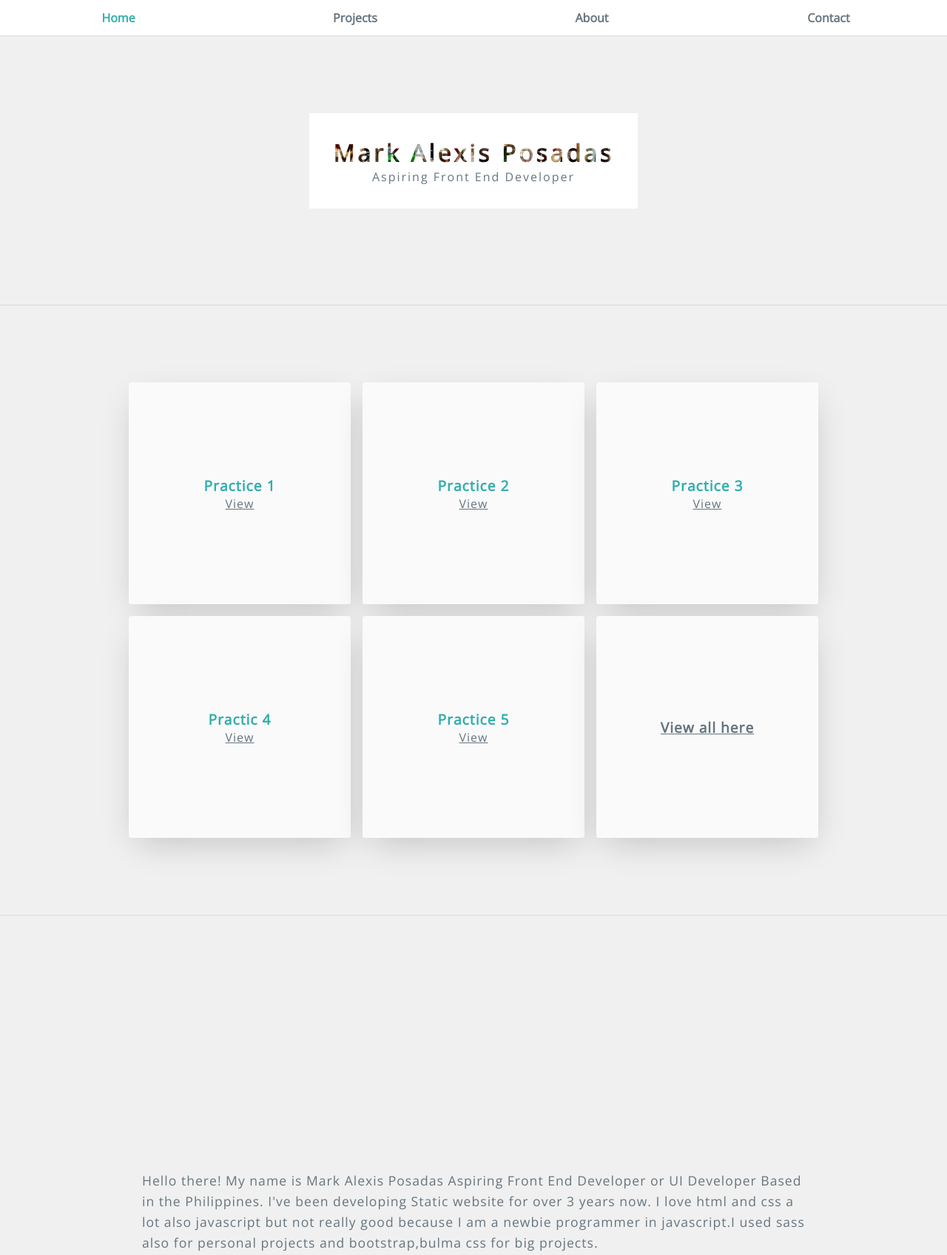
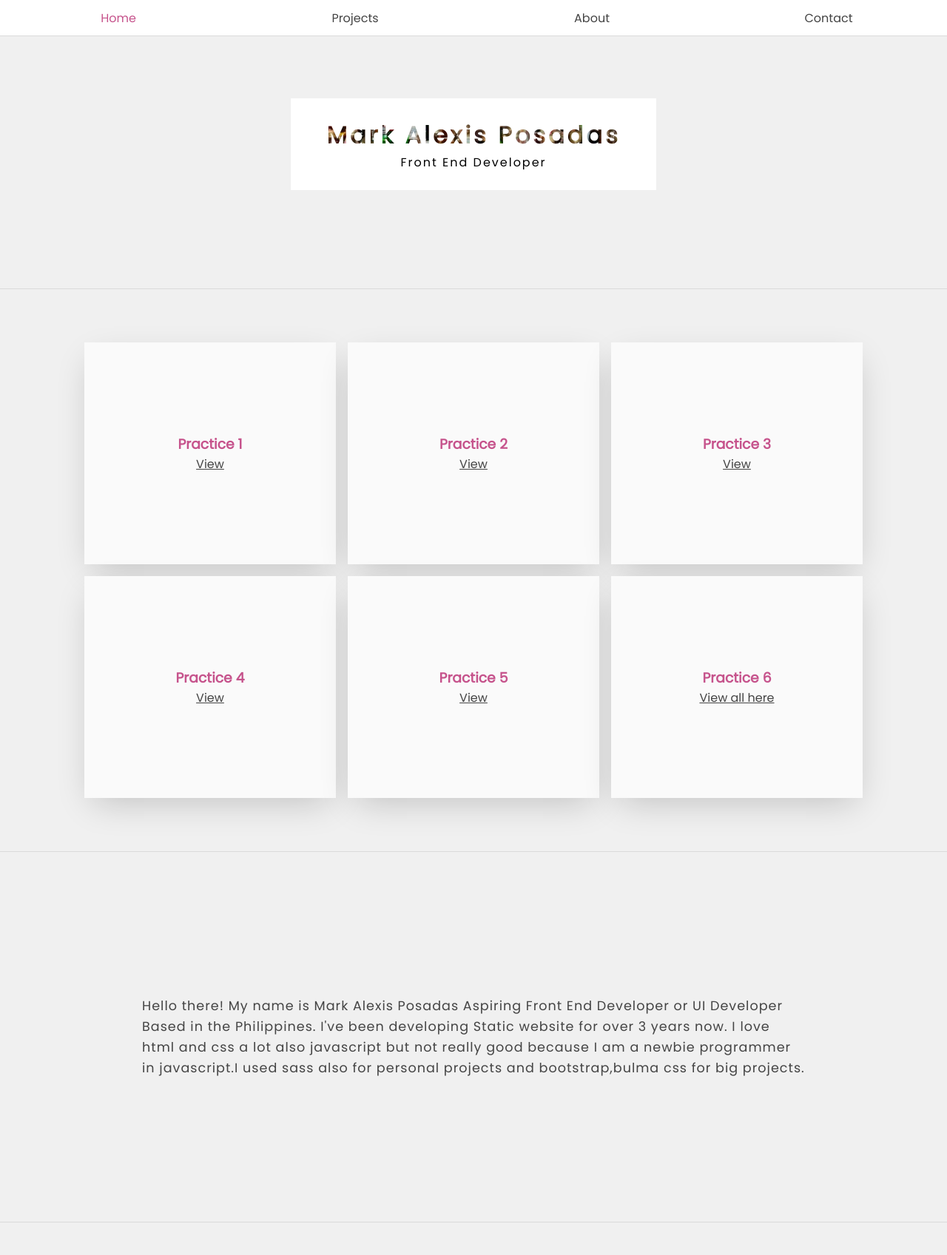
Before and after one commit to alexisbiersack/Light-version, a plain HTML site: page index.html in a window 1280 px wide. Shown: the top 1697 px of the page at 74% size. Drawn offline with nearby package versions, Linux system fonts and the light colour scheme.

Commit message:
change style and added bem

```diff
--- a/css/style.scss
+++ b/css/style.scss
@@ -1,5 +1,5 @@
 /*variables*/
-$font-size-color: #66757f;
+$font-color: #444;
 $active-color: #32ADAD;
 $bg-nav: #fff;
 $border-color: #dadada;
@@ -13,13 +13,26 @@ $bg-color: #f0f0f0; /* reset */
 /* /reset */
 // global
 html body {
-    font-family: 'Open Sans', sans-serif;
+		font-family: 'Poppins', sans-serif;
 		scroll-behavior: smooth;
 }
 
 main {
 		width: 100%;
 }
+
+%flex {
+	display: flex;
+	justify-content: center;
+	align-items: center;
+}
+
+%maxwidth {
+	max-width: 90%;
+	margin: 0 auto;
+}
+
+//end global
 
 h1,
 h2,
@@ -30,86 +43,54 @@ h6 {
 		-webkit-font-smoothing: antialiased;
 		text-rendering: optimizelegibility;
 }
-// global
-// header
 
-#top-header {
-    background: $bg-nav;
+.header-top {
 	border-bottom: 1px solid $border-color;
   width: 100%;
   position: fixed;
   top: 0;
   left: 0;
   right: 0;
-    // navigation-bar
-    .navigation-bar {
-        display: flex;
-        justify-content: center;
-        align-items: center;
+}
+ .header__background {
+  	background: $bg-nav;
+}
+
+.header-nav {
+	  @extend %flex;
     flex-direction: row;
     height: 3rem;
-
-        .logo {
-            font-weight: 700;
-            color: $active-color;
-
-            &:hover {
-                color: $active-color;
+    list-style: none;
+    padding: 0;
+    .active {
+    	color: #c6538c;
+    }
+    a {
+    	flex: 1;
+    	text-decoration: none;
+    	color: $font-color;
+    	text-align: center;
     }
 }
 
-        a {
-            position: relative;
-            flex: 1;
-            color: $font-size-color;
-            text-decoration: none;
-            text-align: center;
-            font-weight: 700;
-
-            &:hover {
-                color: $active-color;
-            }
-        }
-    }
-}
-// header
-// container
-
-#container {
-    // height: 100vh;
+.hero {
 	 width: 100%;
    background: $bg-color;
    border-bottom: 1px solid $border-color;
-
-    .row {
+   .hero__container {
    	 width: 100%;
      height: 390px;
-        display: flex;
-        justify-content: center;
-        align-items: center;
+     @extend %flex;
      flex-flow: column;
+     .hero__row {
+     	background: #fff;
+     	padding: 1.6rem 3rem;
      }
-    // .img-size {
-    //     width: 300px;
-    //     height: 300px;
-    //     img {
-    //         width: 100%;
-    //         max-width: 100%;
-    //         border-radius: 100%;
-    //     }
-    // }
-    .background-title {
-        background: #fff;
-        padding: 2rem;
    }
-
-    .description {
+   .hero__title, .hero__subtitle {
    	text-align: center;
-        color: $font-size-color;
    }
-
-    .name {
-        text-align: center;
+   .hero__title {
    	 font-size: 2rem;
      font-weight: 700;
      letter-spacing: 4px;
@@ -118,182 +99,123 @@ h6 {
      -webkit-background-clip: text;
      color: transparent;
    }
-
-    .description {
+   .hero__subtitle {
    	 font-weight: 300;
      font-size: 1rem;
      letter-spacing: 2px;
    }
 }
-// /container
-// Projects
 
-#projects {
+.project {
 	width: 100%;
-    padding: 6rem 0;
-    background: $bg-color;
-
-    .col-projects {
-        max-width: 90%;
-        margin: auto;
-        display: flex;
-        justify-content: center;
-        align-items: center;
+  background: #f0f0f0;
+  padding: 4rem 0;
+  .project__container {
+  	@extend %maxwidth;
+  	.project__parent {
+  		@extend %flex;
   		flex-wrap: wrap;
   	}
-
-    .items {
+  	.project__children {
+  		width: 340px;
+  		height: 300px;
   		background: #fafafa;
 			box-shadow: 1px 15px 45px -10px rgba(0, 0, 0, .2);
-        display: flex;
-        justify-content: center;
-        align-items: center;
+  		@extend %flex;
   		flex-direction: column;
-        border-radius: 0.2rem;
-        height: 300px;
-        width: 300px;
-        margin: 0.5rem;
+  		margin: .5rem;
+  		h3 {
+  			color: #c6538c;
+  		}
+  		p a{
+  			color: $font-color;
+  		}
+  	}
+  }
 }
 
-    .project-name {
-        color: $active-color;
-        font-size: 1.2rem;
-        letter-spacing: 1px;
-    }
-
-    .all-projects {
-        text-decoration: underline;
-        color: $font-size-color;
-    }
-
-    .all-projects:hover {
-        color: $active-color;
-        transition: 0.5s cubic-bezier(0.175, 0.885, 0.32, 1.275);
-    }
-
-    .view-project {
-        font-size: 1rem;
-        text-decoration: underline;
-        color: $font-size-color;
-        letter-spacing: 1px;
-    }
-
-    .view-project:hover {
-        color: $active-color;
-        transition: 0.5s cubic-bezier(0.175, 0.885, 0.32, 1.275);
-    }
-}
-// Projects
-// about-me
-
-#about-me {
+.about {
 	 width: 100%;
    background: $bg-color;
    border-top: 1px solid #dadada;
-
-    .container-about {
+   .about__container {
    	width: 70%;
-        max-width: 100%;
-        margin: 0 auto;
+   	@extend %maxwidth;
+   	@extend %flex;
+   	min-height: 500px;
    }
-
-    .about-inner {
-        display: flex;
-        justify-content: center;
-        align-items: center;
-        flex-direction: column;
-        height: 100vh;
-    }
-
-    p {
+   .about__row p {
    	font-size: 1.1rem;
-        color: $font-size-color;
+		color: $font-color;
 		letter-spacing: 1px;
 		line-height: 1.6;
    }
 }
-// contact
 
-#contact {
+.contact {
 	  width: 100%;
 	  background: $bg-color;
 	  border-top: 1px solid #dadada;
-
-    .contact-wrapper {
-        max-width: 90%;
-        margin: 0 auto;
+	  .contact__container {
+	  	@extend %maxwidth;
 	  }
-
-    .contact-inner {
-        height: 100vh;
-        display: flex;
-        justify-content: center;
-        align-items: center;
+	  .contact__parent {
+	  		min-height: 500px;
+				@extend %flex;
 				flex-wrap: wrap;
-
 				i {
 					margin: 2rem 0;
 					font-size: 2.8rem;
 					text-decoration: none;
-            color: $font-size-color;
-
+					color: $font-color;
 					&:hover {
 							color: $active-color;
 						}
 				}
-
 				a {
 							flex: 1;
 							text-align: center;
 					}
 	  }
 }
-//contact
-// footer
-#footer {
+
+footer {
 	width: 100%;
   background: $bg-nav;
   border-top: 1px solid #dadada;
-
-    .footer-wrapper {
-        max-width: 90%;
-        margin: 0 auto;
+  .footer__container {
+  	@extend %maxwidth;
   	height: 200px;
-    }
-
-    .footer-inner {
-        display: flex;
-        justify-content: center;
-        align-items: center;
-        height: 200px;
-    }
-
+  	@extend %flex;
   	.me {
-        color: $font-size-color;
+  		  color: $font-color;
         font-size: 1rem;
         letter-spacing: 2px;
   	}
   }
-// /footer
-// RWD
+}
+
 @media(max-width: 800px) {
-    #container {
-        .background-title {
+    .hero__container {
+        .hero__row {
             padding: 2rem;
             width: 100%;
         }
 
-        .name {
-            font-size: 2rem;
+        .hero__title {
+            font-size: 1.8rem;
         }
 
-        .description {
+        .hero__subtitle {
             font-size: 0.9rem;
         }
     }
+    .about {
+    	padding: 4rem 0;
+    }
 
-    #contact {
-        .contact-inner {
+    .contact {
+        .contact__parent {
             flex-direction: column;
 
             a {
--- a/index.html
+++ b/index.html
@@ -1,6 +1,5 @@
-<!-- html -->
 <!DOCTYPE html>
-<html lang="en">
+<html>
   <head>
     <!-- meta-tags -->
     <meta charset="UTF-8">
@@ -8,117 +7,100 @@
     <meta http-equiv="X-UA-Compatible" content="ie=edge">
     <meta name="Keywords" content="Front end developer,Front end UI Developer,Metal head, Coding is life">
     <meta name="Description" content="2018 Personal website by Mark Alexis Posadas.">
-    <!-- /meta-tags -->
+    <!-- end meta-tags -->
+    <title>Personal Website</title>
     <!-- stylesheet -->
     <link rel="stylesheet" href="css/style.css">
-    <!-- google-font -->
-    <link href="https://fonts.googleapis.com/css?family=Open+Sans" rel="stylesheet">
-    <!-- /google-font -->
-    <!-- font-awesome -->
+    <link href="https://fonts.googleapis.com/css?family=Poppins" rel="stylesheet">
     <link rel="stylesheet" href="fonts/css/font-awesome.css">
-    <!-- /font-awesome -->
-    <!-- /stylesheet -->
-    <title>Portfolio || 2018</title>
-</head>exit
-
+    <!-- end stylesheet -->
+  </head>
   <body>
     <main>
       <!-- header -->
-        <header id="top-header">
-            <!-- parent -->
-            <nav class="navigation-bar">
-                <!-- items -->
-                <a href="#" class="logo">Home</a>
-                <a href="#projects">Projects</a>
-                <a href="#about-me">About</a>
-                <a href="#contact">Contact</a>
-                <!-- /items -->
+      <header class="header-top header__background">
+        <nav class="header-nav">
+            <a href="#" class="active">Home</a>
+            <a href="#">Projects</a>
+            <a href="#">About</a>
+            <a href="#">Contact</a>
         </nav>
-            <!-- /parent -->
       </header>
-        <!-- /header -->
+      <!-- end header -->
 
-        <!-- container -->
-        <section id="container">
-            <div class="row">
-                <div class="background-title">
-                    <h1 class="name">Mark Alexis Posadas</h1>
-                    <h2 class="description">Aspiring Front End Developer</h2>
+      <!-- hero -->
+      <section class="hero hero__bg">
+        <div class="hero__container">
+          <div class="hero__row">
+            <h1 class="hero__title">Mark Alexis Posadas</h1>
+            <h2 class="hero__subtitle">Front End Developer</h2>
           </div>
         </div>
       </section>
-        <!-- /container -->
+      <!-- end hero -->
 
-        <!-- projects -->
-        <section id="projects">
-            <div class="col-projects">
-                <div class="items">
-                    <h3 class="project-name">Practice 1</h3>
-                    <p><a href="https://github.com/alexisbiersack/Portfolio" target="_blank" class="view-project">View</a></p>
+      <!-- project -->
+      <section class="project">
+        <div class="project__container">
+          <div class="project__parent">
+            <div class="project__children">
+              <h3>Practice 1</h3>
+              <p><a href="#">View</a></p>
             </div>
-
-                <div class="items">
-                    <h3 class="project-name">Practice 2</h3>
-                    <p><a href="https://codepen.io/alexisposadas/pen/QBGaoP" target="_blank" class="view-project">View</a></p>
+            <div class="project__children">
+              <h3>Practice 2</h3>
+              <p><a href="#">View</a></p>
             </div>
-
-                <div class="items">
-                    <h3 class="project-name">Practice 3</h3>
-                    <p><a href="https://alexisposadas.imgur.com/all/" target="_blank" class="view-project">View</a></p>
+            <div class="project__children">
+              <h3>Practice 3</h3>
+              <p><a href="#">View</a></p>
             </div>
-
-                <div class="items">
-                    <h3 class="project-name">Practic 4</h3>
-                    <p><a href="#" class="view-project">View</a></p>
+            <div class="project__children">
+              <h3>Practice 4</h3>
+              <p><a href="#">View</a></p>
             </div>
-
-                <div class="items">
-                    <h3 class="project-name">Practice 5</h3>
-                    <p><a href="#" class="view-project">View</a></p>
+            <div class="project__children">
+              <h3>Practice 5</h3>
+              <p><a href="#">View</a></p>
             </div>
-
-                <div class="items">
-                    <h3 class="project-name"><a href="#" class="all-projects">View all here</a></h3>
+            <div class="project__children">
+              <h3>Practice 6</h3>
+              <p><a href="#">View all here</a></p>
+            </div>
           </div>
         </div>
       </section>
-        <!-- /projects -->
+     <!-- end project -->
 
-        <!-- about-me -->
-        <section id="about-me">
-            <div class="container-about">
-                <div class="about-inner">
-                    <p>Hello there! My name is Mark Alexis Posadas Aspiring Front End Developer or UI Developer Based in the        Philippines.
-                      I've been developing Static website for over 3 years now.
+     <!-- about me -->
+     <section class="about">
+       <div class="about__container">
+         <div class="about__row">
+           <p>Hello there! My name is Mark Alexis Posadas Aspiring Front End Developer or UI Developer Based in the        Philippines. I've been developing Static website for over 3 years now.
             I love html and css a lot also javascript but not really good because I am a newbie programmer in javascript.I used sass also for personal projects and bootstrap,bulma css  for big projects.</p>
          </div>
        </div>
      </section>
-        <!-- /about-me -->
+     <!-- end about me -->
 
      <!-- contact -->
-        <section id="contact">
-            <div class="contact-wrapper">
-                <div class="contact-inner">
-                    <a href="https://twitter.com/posadasalexis6" target="_blank"><i class="fa fa-twitter" aria-hidden="true"></i></a>
-                    <a href="https://github.com/alexisbiersack" target="_blank"><i class="fa fa-github" aria-hidden="true"></i></a>
-                    <a href="https://codepen.io/alexisposadas/" target="_blank"><i class="fa fa-codepen" aria-hidden="true"></i></a>
-                    <!-- <a href="#"><i class="fa fa-envelope-o fa-1x" aria-hidden="true"></i></a> -->
-                   <!-- <a href="#"><i class="fa fa-envelope fa-stack-1x fa-fw" alt="Email: markalexisposadas@gmail.com"></i></a> -->
+     <section class="contact">
+       <div class="contact__container">
+         <div class="contact__parent">
+           <a href="#" class="contact__children"><i class="fa fa-twitter" aria-hidden="true"></i></a>
+           <a href="#" class="contact__children"><i class="fa fa-github" aria-hidden="true"></i></a>
+           <a href="#" class="contact__children"><i class="fa fa-codepen" aria-hidden="true"></i></a>
          </div>
        </div>
      </section>
+     <!-- end contact -->
 
-        <!-- footer -->
-        <footer id="footer">
-            <div class="footer-wrapper">
-                <div class="footer-inner">
+     <footer>
+       <div class="footer__container">
          <p class="me">&copy; Mark Alexis Posadas 2018</p>
        </div>
-            </div>
      </footer>
-    <!-- /footer -->
+
     </main>
   </body>
 </html>
-<!-- /html -->
```
Also changed, not shown: css/style.css, 1 other file. Lines whose indentation alone changed are shown as unchanged.
